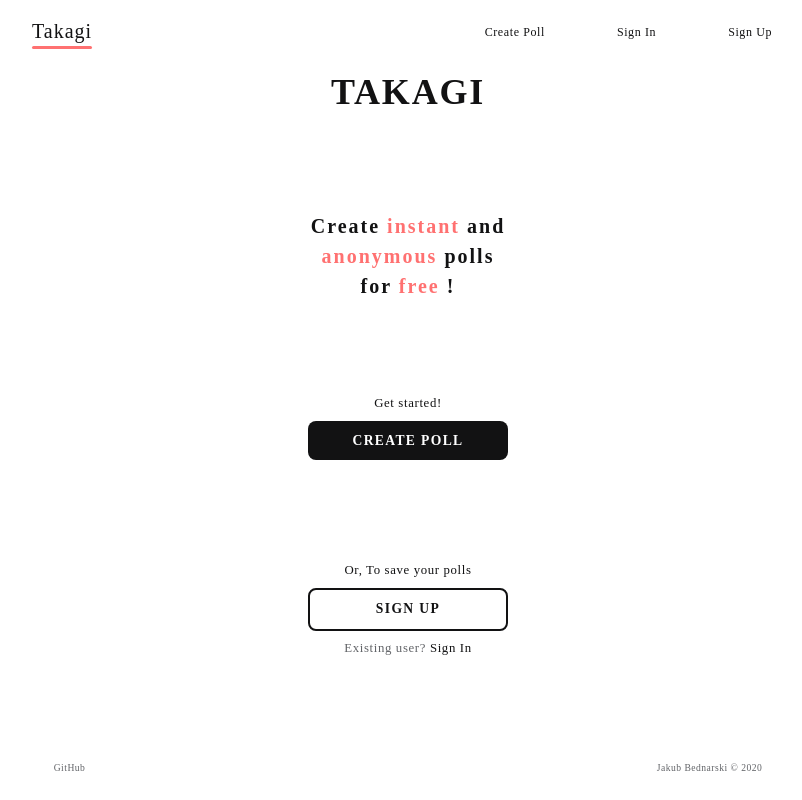
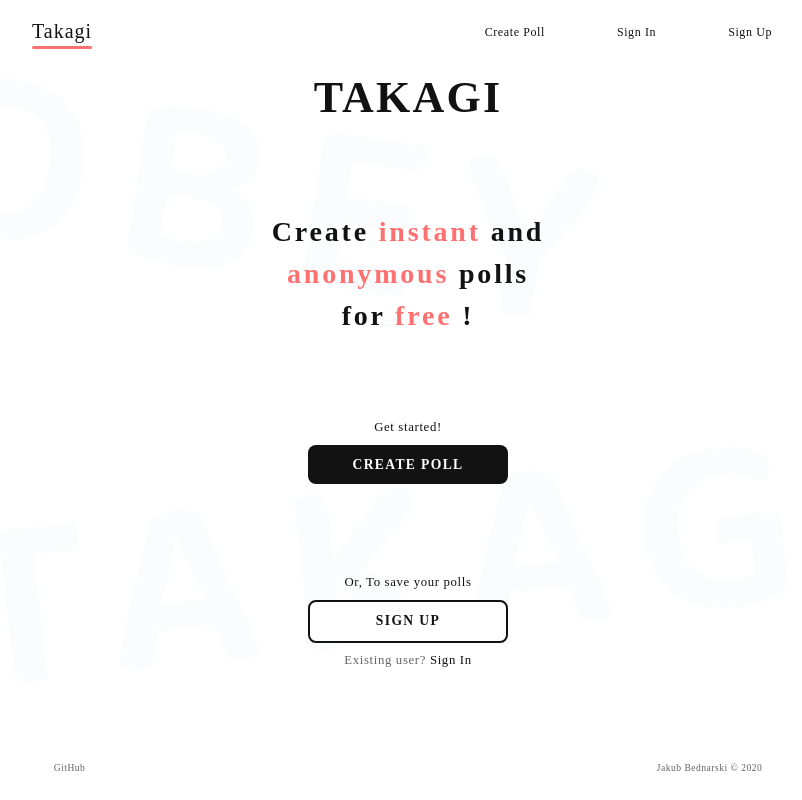
Before and after one commit to RangerDigital/takagi, a Vue app in the folder frontend/: page / in a window 1280 px wide. Shown: the whole page, without its empty margins (232-1034 px from the left). Built offline with nearby package versions, Linux system fonts and the light colour scheme; a web font is replaced by a local one.

Commit message:
Add landing page, Hero background

```diff
--- a/frontend/src/App.vue
+++ b/frontend/src/App.vue
@@ -45,7 +45,7 @@ p {
 
 @media only screen and (max-height: 550px) {
   .full-page {
-    height: 150vh;
+    height: 180vh;
   }
 }
 </style>
--- a/frontend/src/views/Home.vue
+++ b/frontend/src/views/Home.vue
@@ -1,5 +1,5 @@
 <template>
-<section class="full-page">
+<section class="full-page hero-bg">
   <NavigationBar title="Takagi" />
   <div class="home-flex">
     <h1 class="home-text-hero">TAKAGI</h1>
@@ -84,4 +84,21 @@ export default {
   color: #626468;
   text-align: center;
 }
+
+.hero-bg {
+  background-image: url("../assets/bg-takagi.svg");
+  background-position: center;
+  background-size: cover;
+  background-repeat: no-repeat;
+}
+
+@media only screen and (min-width: 600px) {
+  .home-text-hero {
+    font-size: 5.5rem;
+  }
+
+  .home-text h1 {
+    font-size: 3.5rem;
+  }
+}
 </style>
```
Also changed, not shown: frontend/src/assets/bg-takagi.svg (added).
